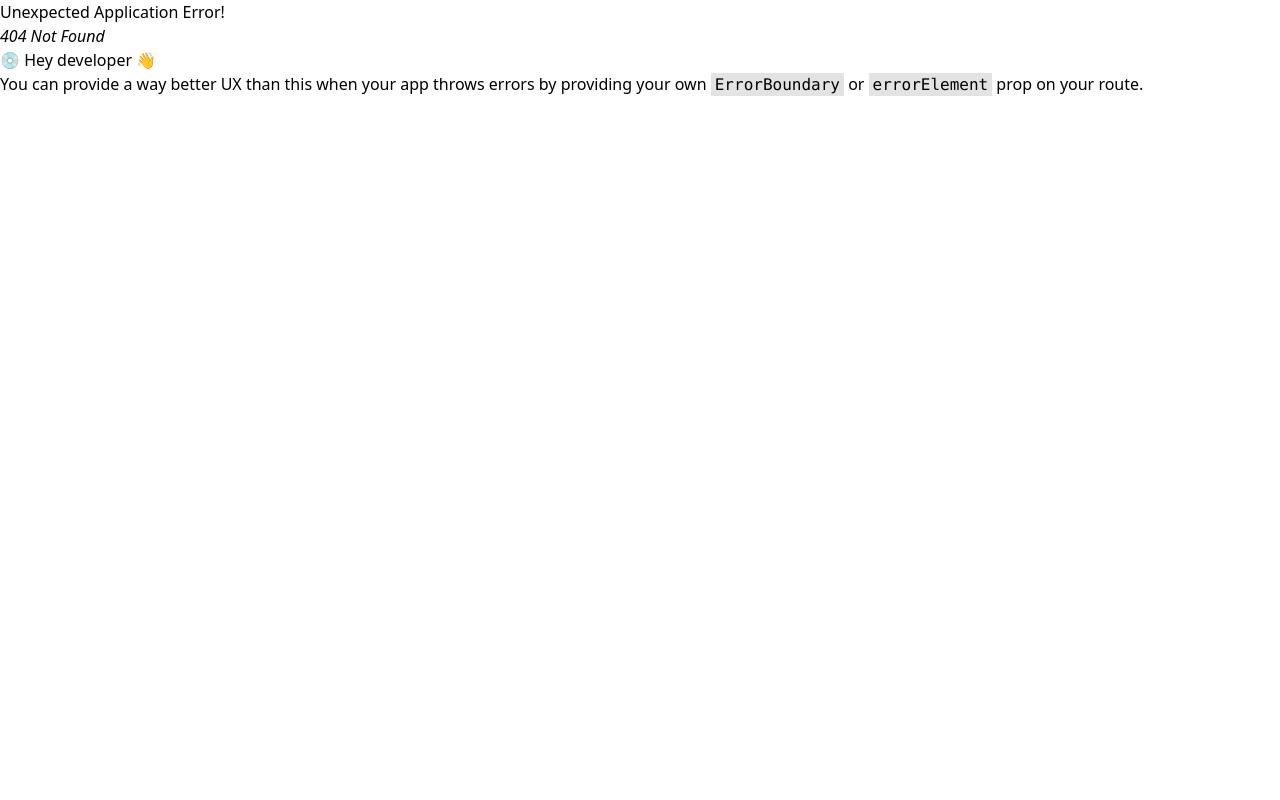
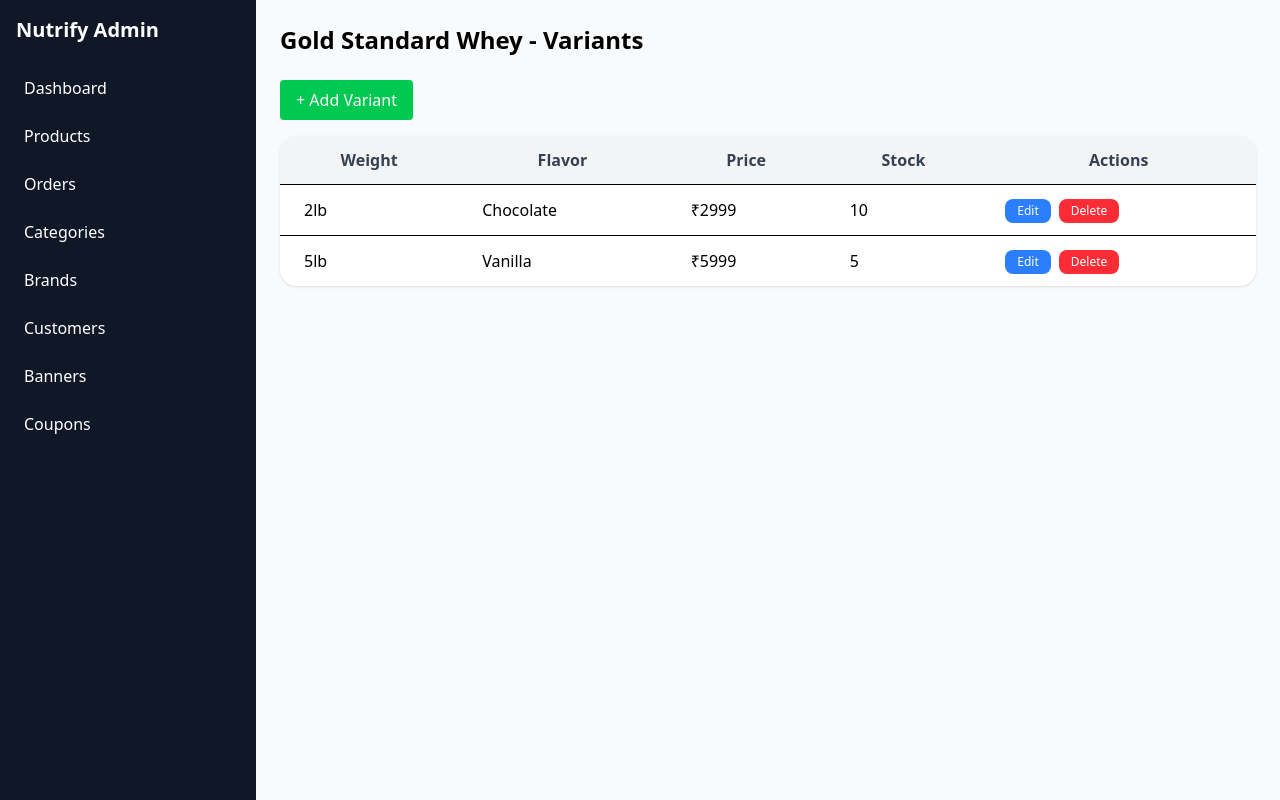
Before and after one commit to fyzsrd/Nutrify-Admin, a React (Vite) app: page /products/1 in a window 1280 px wide. Before the commit this address had no page. Built offline with nearby package versions, Linux system fonts and the light colour scheme.

Commit message:
feat: Product Page and VAriant Page

```diff
--- a/src/app/routes/AppRoutes.jsx
+++ b/src/app/routes/AppRoutes.jsx
@@ -19,6 +19,7 @@
 import CustomersPage from '../../features/customers/pages/CustomersPage'
 import BannersPage from '../../features/banners/pages/BannersPage'
 import CouponsPage from '../../features/coupons/pages/CouponsPage'
+import ProductDetailPage from '../../features/products/pages/ProductDetailPage'
 
 
 
@@ -40,7 +41,14 @@
       element:<AdminLayout />,
       children:[
         {path:'/dashboard',element:<DashBoardPage />},
-        {path:'/products',element:<ProductsPage />},
+        {
+          path:'/products',
+          // element:<ProductsPage />,
+          children:[
+            { index: true, element: <ProductsPage /> },
+            {path:':id',element:<ProductDetailPage />}
+          ]
+        },
         {path:'/orders',element:<OrdersPage />},
         {path:'/categories',element:<CategoriesPage />},
         {path:'/brands',element: <BrandsPage />},
--- a/src/features/products/components/ProductsTable.jsx
+++ b/src/features/products/components/ProductsTable.jsx
@@ -1,6 +1,8 @@
 import React from 'react'
+import { NavLink } from 'react-router'
 
 const ProductsTable = ({productsData}) => {
+
   return (
     <div className='bg-gray-50 shadow overflow-auto'>
         <table className='w-full'>
@@ -64,11 +66,16 @@
                   </span>
                 )}
               </td>
-              <td className="px-3 py-3 font-semibold">₹{p.defaultPrice}</td>
+              <td className="px-3 py-3 font-semibold">₹ {p.defaultPrice}</td>
               <td className="px-3 py-3">
-                <button className="px-3 py-1 bg-blue-500 text-white rounded-md text-xs hover:bg-blue-600">
+                <NavLink to={`/products/${p._id}`} >
+                     <button className="px-3 py-1 bg-blue-500 text-white rounded-md text-xs hover:bg-blue-600">
                   View
+
                 </button>
+
+                </NavLink>
+
               </td>
             </tr>
           ))}
--- /dev/null
+++ b/src/features/products/pages/ProductDetailPage.jsx
@@ -0,0 +1,59 @@
+import React from "react";
+import { useParams } from "react-router";
+
+
+const ProductDetailPage = () => {
+  const { id } = useParams(); // product id from URL
+
+  // mock data
+  const product = {
+    _id: id,
+    name: "Gold Standard Whey",
+    variants: [
+      { _id: "v1", weight: "2lb", flavor: "Chocolate", price: 2999, stock: 10 },
+      { _id: "v2", weight: "5lb", flavor: "Vanilla", price: 5999, stock: 5 },
+    ],
+  };
+
+  return (
+    <div>
+      <h1 className="text-2xl font-bold mb-6">{product.name} - Variants</h1>
+
+      <button className="mb-4 bg-green-500 text-white px-4 py-2 rounded hover:bg-green-600">
+        + Add Variant
+      </button>
+
+      <table className="w-full bg-white shadow rounded-2xl overflow-hidden">
+        <thead className="bg-gray-100 text-gray-700">
+          <tr>
+            <th className="px-6 py-3">Weight</th>
+            <th className="px-6 py-3">Flavor</th>
+            <th className="px-6 py-3">Price</th>
+            <th className="px-6 py-3">Stock</th>
+            <th className="px-6 py-3">Actions</th>
+          </tr>
+        </thead>
+        <tbody>
+          {product.variants.map((v) => (
+            <tr key={v._id} className="border-t">
+              <td className="px-6 py-3">{v.weight}</td>
+              <td className="px-6 py-3">{v.flavor}</td>
+              <td className="px-6 py-3">₹{v.price}</td>
+              <td className="px-6 py-3">{v.stock}</td>
+              <td className="px-6 py-3">
+                <button className="px-3 py-1 bg-blue-500 text-white rounded-lg text-xs hover:bg-blue-600 mr-2">
+                  Edit
+                </button>
+                <button className="px-3 py-1 bg-red-500 text-white rounded-lg text-xs hover:bg-red-600">
+                  Delete
+                </button>
+              </td>
+            </tr>
+          ))}
+        </tbody>
+      </table>
+    </div>
+  );
+};
+
+export default ProductDetailPage;
```
